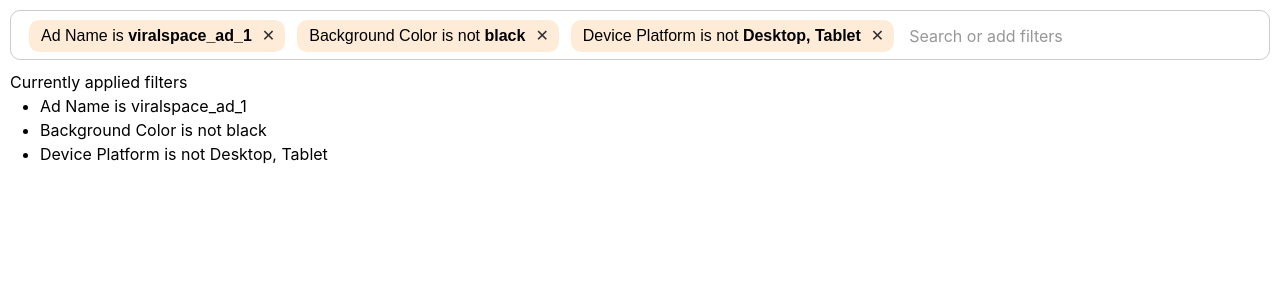
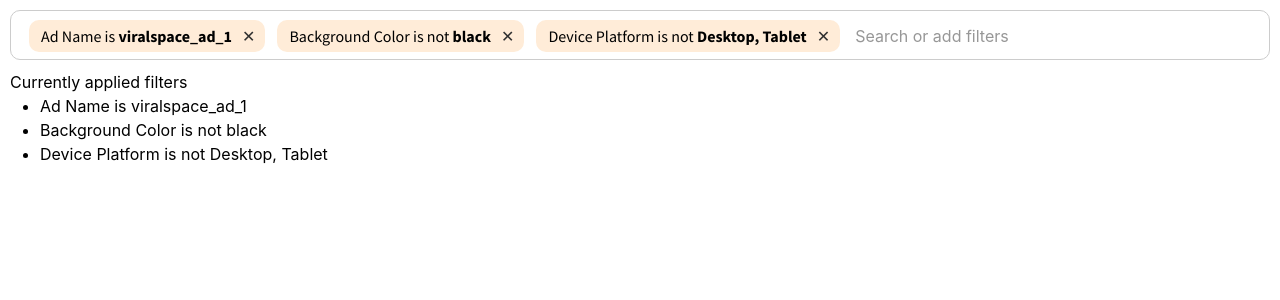
Before and after one commit to TiE23/somethingjunk, a React (Create React App) app in the folder typescript/Work sample/: page / in a window 1280 px wide. Shown: the top 300 px of the page. Built offline with nearby package versions, Linux system fonts and the light colour scheme.

Commit message:
ScreenerProject - Fixed some console errors. Errors and warnings wouldn't be a good look!

```diff
--- a/typescript/Work sample/public/index.html
+++ b/typescript/Work sample/public/index.html
@@ -24,6 +24,11 @@
       work correctly both with client-side routing and a non-root public URL.
       Learn how to configure a non-root public URL by running `npm run build`.
     -->
+
+    <link rel="preconnect" href="https://fonts.googleapis.com">
+    <link rel="preconnect" href="https://fonts.gstatic.com" crossorigin>
+    <link href="https://fonts.googleapis.com/css2?family=Source+Sans+Pro:wght@400;700&display=swap" rel="stylesheet">
+
     <title>React App</title>
   </head>
   <body>
--- a/typescript/Work sample/src/index.tsx
+++ b/typescript/Work sample/src/index.tsx
@@ -7,7 +7,6 @@ import "./index.css";
 import { GlobalStyle, theme } from "./shared/theme";
 
 import App from "./App";
-import reportWebVitals from "./reportWebVitals";
 import { FiltersProvider } from "./context/FiltersContext";
 
 
@@ -22,8 +21,3 @@ ReactDOM.render(
   </React.StrictMode>,
   document.getElementById("root"),
 );
-
-// If you want to start measuring performance in your app, pass a function
-// to log results (for example: reportWebVitals(console.log))
-// or send to an analytics endpoint. Learn more: https://bit.ly/CRA-vitals
-reportWebVitals();
--- a/typescript/Work sample/src/reportWebVitals.ts
+++ /dev/null
@@ -1,15 +0,0 @@
-import { ReportHandler } from "web-vitals";
-
-const reportWebVitals = (onPerfEntry?: ReportHandler) => {
-  if (onPerfEntry && onPerfEntry instanceof Function) {
-    import("web-vitals").then(({ getCLS, getFID, getFCP, getLCP, getTTFB }) => {
-      getCLS(onPerfEntry);
-      getFID(onPerfEntry);
-      getFCP(onPerfEntry);
-      getLCP(onPerfEntry);
-      getTTFB(onPerfEntry);
-    });
-  }
-};
-
-export default reportWebVitals;
--- a/typescript/Work sample/src/shared/theme.ts
+++ b/typescript/Work sample/src/shared/theme.ts
@@ -35,8 +35,6 @@ export const theme = {
 
 export type MainThemeProps = ThemeProps<typeof theme>;
 export const GlobalStyle = createGlobalStyle<MainThemeProps>`
-  @import url('https://fonts.googleapis.com/css2?family=Source+Sans+Pro:wght@400;700&display=swap');
-
   body {
     margin: 0;
     font-family: ${p => p.theme.fonts.regular};
```
